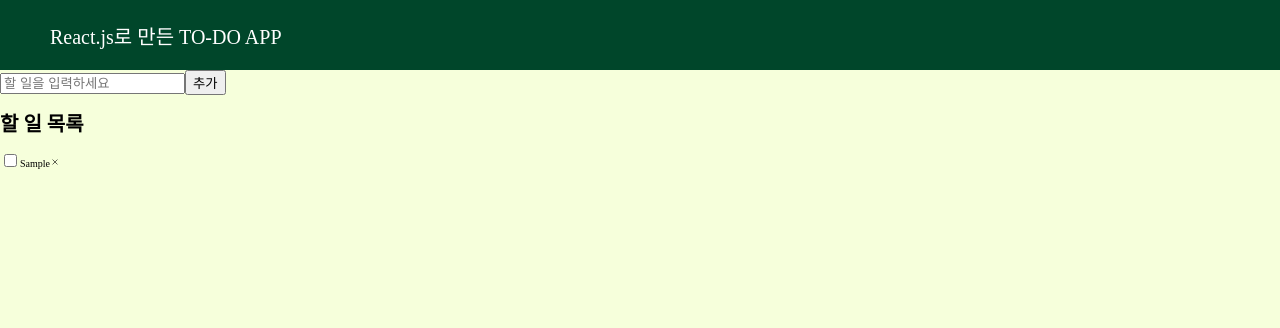
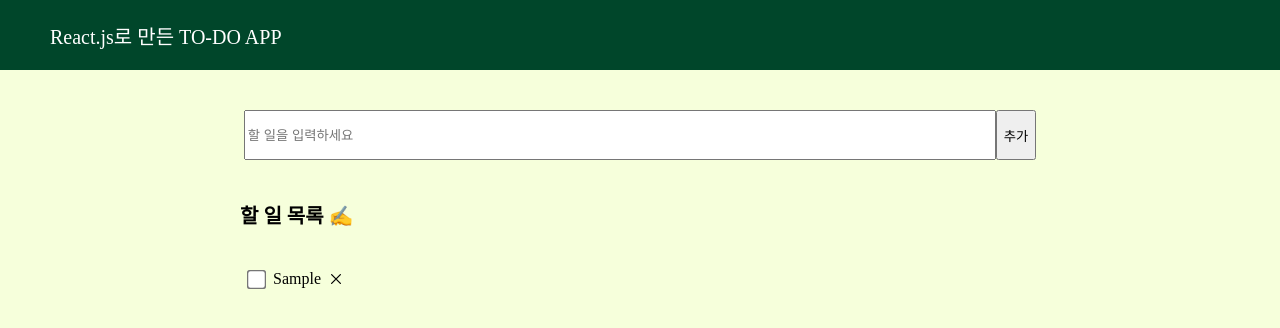
Before and after one commit to chorom-ham/react-todo-1886px, a React (Create React App) app: page / in a window 1280 px wide. Both pictures are taken after typing "Sample" into the empty fields and a click on the button "추가". Shown: the top 328 px of the page. Built offline with nearby package versions, Linux system fonts and the light colour scheme.

Commit message:
Style components

```diff
--- a/src/components/todo/Form.js
+++ b/src/components/todo/Form.js
@@ -23,8 +23,16 @@ export default function Form({ pushTodo }) {
   );
 }
 
-const TodoForm = styled.form``;
+const TodoForm = styled.form`
+  width: 100%;
+  display: flex;
+  justify-content: center;
+  margin: 4rem 0;
+`;
 
 const AddButton = styled.button``;
 
-const TodoInput = styled.input``;
+const TodoInput = styled.input`
+  width: 94%;
+  height: 5rem;
+`;
--- a/src/components/todo/Item.js
+++ b/src/components/todo/Item.js
@@ -6,11 +6,7 @@ import styled from "styled-components";
 export default function Item({ todoList, deleteTodo }) {
   const todoLabel = useRef([]);
 
-  const handleClick = (index) => {
-    // let label = event.target.previousSibling;
-    // if (!label) {
-    //   label = event.target.parentElement.previousSibling;
-    // }
+  const handleDeleteClick = (index) => {
     const value = todoLabel.current[index].innerText;
     deleteTodo(value);
   };
@@ -26,7 +22,10 @@ export default function Item({ todoList, deleteTodo }) {
           >
             {todo.value}
           </StyledLabel>
-          <IoCloseOutline onClick={() => handleClick(index)} />
+          <IoCloseOutline
+            size="2rem"
+            onClick={() => handleDeleteClick(index)}
+          />
         </TodoList>
       ))}
     </TodoLists>
@@ -34,6 +33,16 @@ export default function Item({ todoList, deleteTodo }) {
 }
 
 const TodoLists = styled.div``;
-const TodoList = styled.div``;
-const Checkbox = styled.input``;
-const StyledLabel = styled.label``;
+const TodoList = styled.div`
+  font-size: 1.6rem;
+  display: flex;
+  align-items: center;
+  margin-bottom: 1rem;
+`;
+const Checkbox = styled.input`
+  transform: scale(1.5);
+  margin: 0 1rem;
+`;
+const StyledLabel = styled.label`
+  margin-right: 0.5rem;
+`;
--- a/src/components/todo/Todo.js
+++ b/src/components/todo/Todo.js
@@ -25,12 +25,21 @@ export default function Todo() {
   return (
     <Main>
       <Form pushTodo={pushTodo} />
-      <TodoTitle>할 일 목록</TodoTitle>
+      <TodoTitle>할 일 목록 ✍</TodoTitle>
       <Item todoList={todoList} deleteTodo={deleteTodo} />
     </Main>
   );
 }
 
-const Main = styled.div``;
+const Main = styled.div`
+  max-width: 80rem;
+  width: 90%;
+  margin: 0 auto;
+  display: flex;
+  flex-direction: column;
+`;
 
-const TodoTitle = styled.h1``;
+const TodoTitle = styled.h1`
+  margin: 0;
+  margin-bottom: 4rem;
+`;
```
